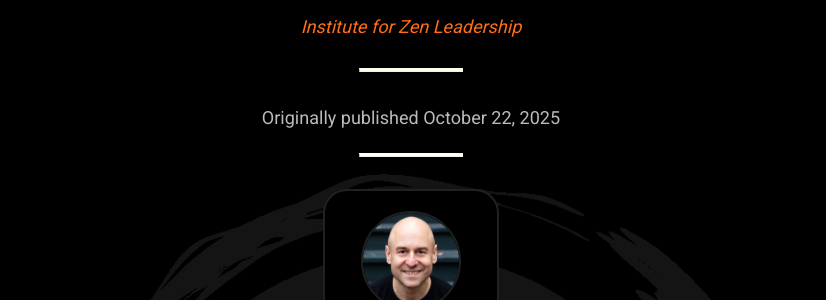
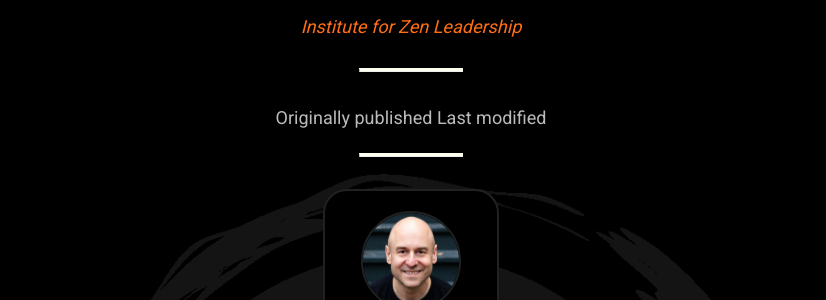
Before and after one commit to mindset-dojo/mindset-dojo.github.io, a Jekyll site: the page built from _forms/jiki.md, in a window 1280 px wide and 900 px high, scrolled down 929 px. Shown: the part 153-453 px from the top of the window, without its empty margins (229-1055 px from the left). Built offline with Jekyll 4.4.1, drawn with Linux system fonts in a browser that asks for light colours; some web fonts are replaced.

Commit message:
feat(post)!: introduce published_date and refactored_date.

```diff
--- a/_layouts/post.html
+++ b/_layouts/post.html
@@ -23,7 +23,8 @@
   {% endif %}
 
   <p class="post-meta">
-    Originally published {{ page.date | date: "%B %-d, %Y" }}
+    Originally published {{ page.published_date | date: "%B %-d, %Y" }}
+    Last modified {{ page.refactored_date | date: "%B %-d, %Y" }}
   </p>
 
   <hr>
```
